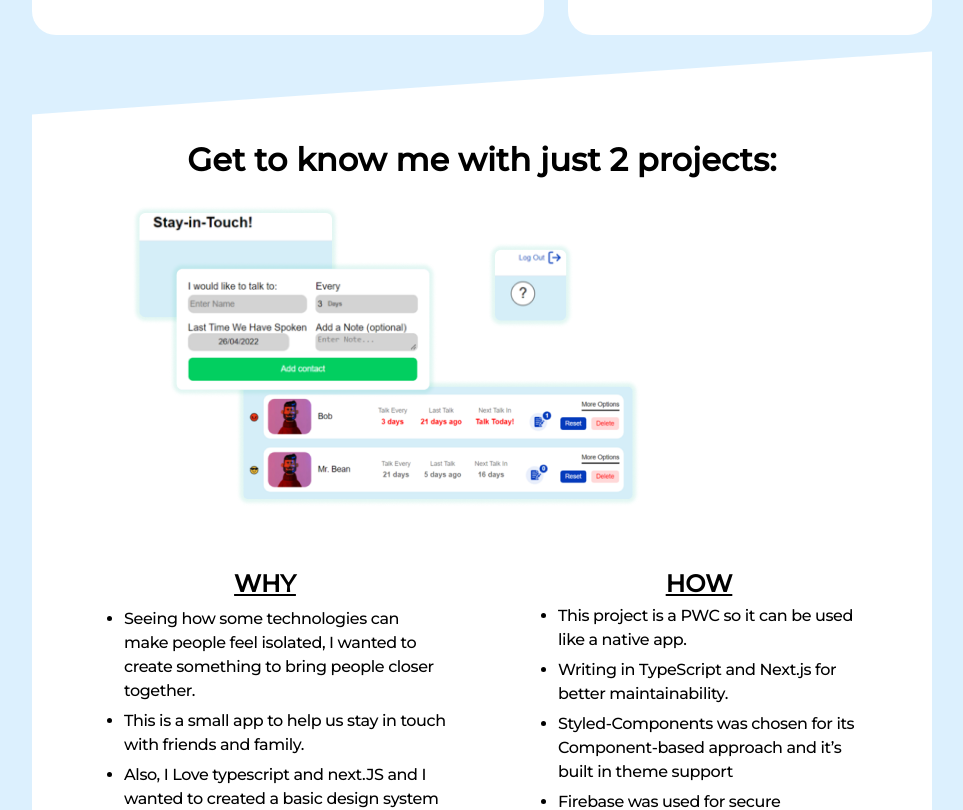
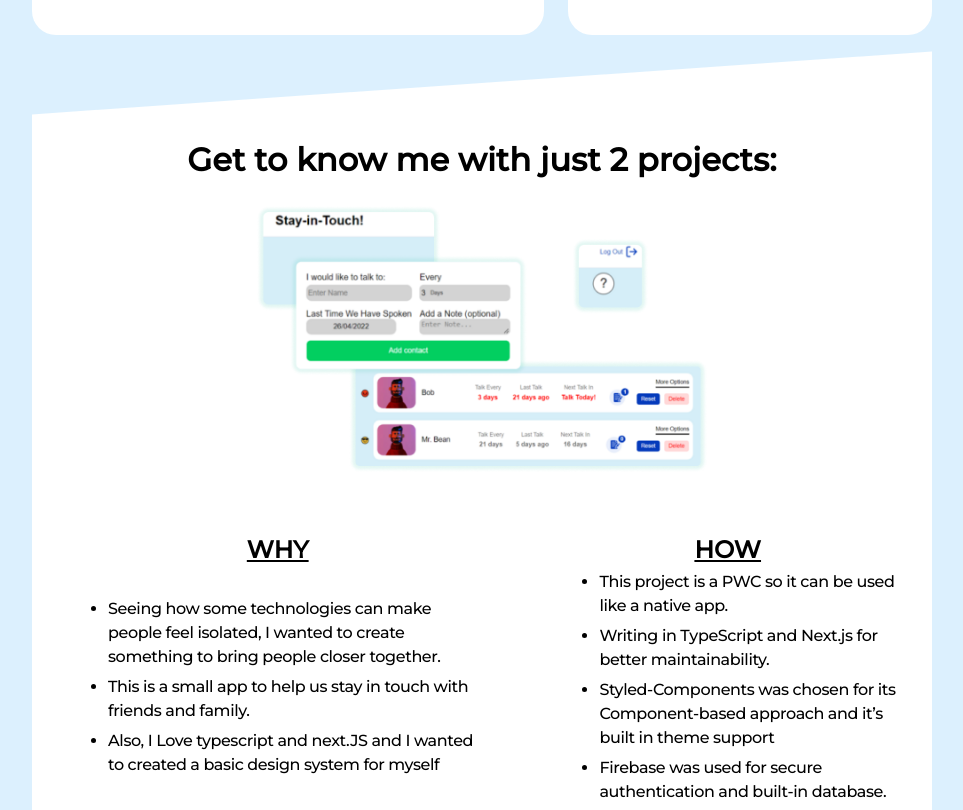
Before and after one commit to idomand/portofilo, a React (Vite) app: page / in a window 1280 px wide. Shown: the part 1153-1963 px from the top of the page, without its empty margins (158-1121 px from the left). Built offline with nearby package versions, Linux system fonts and the light colour scheme; a web font is replaced by a local one.

Commit message:
fixing project img and adding stay in touch porject

```diff
--- a/src/Components/Section3.tsx
+++ b/src/Components/Section3.tsx
@@ -22,9 +22,11 @@ const Section3Wrapper = styled(Section)`
   }
 `;
 const Wrapper = styled.div`
-  /* max-width: 50rem; */
+  max-width: 100%;
   margin-inline: auto;
-  padding-inline: 1rem;
+  display: flex;
+  flex-direction: column;
+  justify-content: center;
 `;
 type Props = {};
 
--- a/src/Components/StayInTouchProject.tsx
+++ b/src/Components/StayInTouchProject.tsx
@@ -1,4 +1,3 @@
-import React from "react";
 import { styled } from "styled-components";
 import { Header3, ListItem, UL } from "../styles/common/Text";
 import stayInTouchPicture from "../assets/stayintouch.png";
@@ -11,22 +10,25 @@ const StayInTouchProjectWrapper = styled.div`
   display: flex;
   justify-content: space-between;
   margin-top: 16px;
+  @media (${({ theme }) => theme.devices.break1}) {
+    flex-direction: column;
+  }
 `;
 const ProjectSubSection = styled(Div)`
-  max-width: 50%;
+  /* max-width: 50%; */
+  @media (${({ theme }) => theme.devices.break1}) {
+  }
 `;
 
-// const ProjectSubSection = styled.div`
-//   max-width: 50%;
-
-// `;
-
 const ProjectPicture = styled.picture`
-  margin: 0 auto 16px;
+  margin: 0 auto;
+`;
+const ProjectImg = styled.img`
+  width: 100%;
+  max-width: 600px;
 `;
 
 const ProjectLink = styled(BasicLink)`
-  /* margin: 0 auto 0; */
   font-size: 16px;
 `;
 
@@ -46,7 +48,7 @@ export default function StayInTouchProject({}: Props) {
   return (
     <>
       <ProjectPicture>
-        <img src={stayInTouchPicture} />
+        <ProjectImg src={stayInTouchPicture} />
       </ProjectPicture>
       <StayInTouchProjectWrapper>
         <ProjectSubSection>
```
